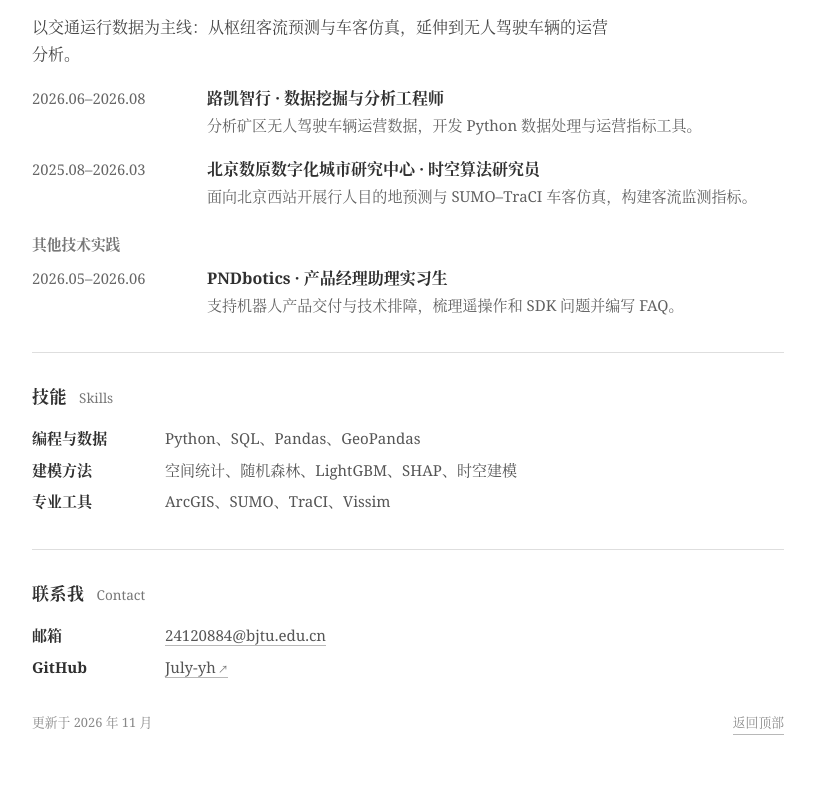
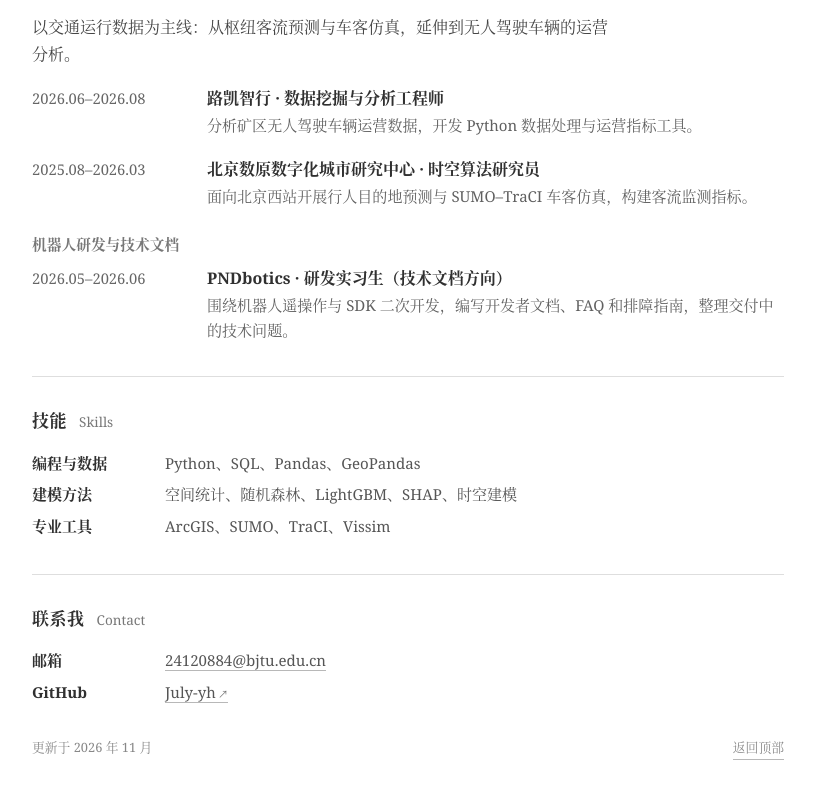
Before and after one commit to July-yh/personality, a plain HTML site: page dist/index.html in a window 1280 px wide. Shown: the part 1273-2065 px from the top of the page, without its empty margins (148-963 px from the left). Drawn offline with Linux system fonts and the light colour scheme.

Commit message:
Clarify PNDbotics R&D documentation experience

```diff
--- a/dist/index.html
+++ b/dist/index.html
@@ -64,9 +64,9 @@
           <li><time>2026.06–2026.08</time><div><h3>路凯智行 · 数据挖掘与分析工程师</h3><p>分析矿区无人驾驶车辆运营数据，开发 Python 数据处理与运营指标工具。</p></div></li>
           <li><time>2025.08–2026.03</time><div><h3>北京数原数字化城市研究中心 · 时空算法研究员</h3><p>面向北京西站开展行人目的地预测与 SUMO–TraCI 车客仿真，构建客流监测指标。</p></div></li>
         </ol>
-        <h3 class="experience-aside-title">其他技术实践</h3>
+        <h3 class="experience-aside-title">机器人研发与技术文档</h3>
         <ol class="timeline">
-          <li><time>2026.05–2026.06</time><div><h3>PNDbotics · 产品经理助理实习生</h3><p>支持机器人产品交付与技术排障，梳理遥操作和 SDK 问题并编写 FAQ。</p></div></li>
+          <li><time>2026.05–2026.06</time><div><h3>PNDbotics · 研发实习生（技术文档方向）</h3><p>围绕机器人遥操作与 SDK 二次开发，编写开发者文档、FAQ 和排障指南，整理交付中的技术问题。</p></div></li>
         </ol>
       </section>
 
```
Also changed, not shown: dist/en/index.html (+2 -2 lines).
